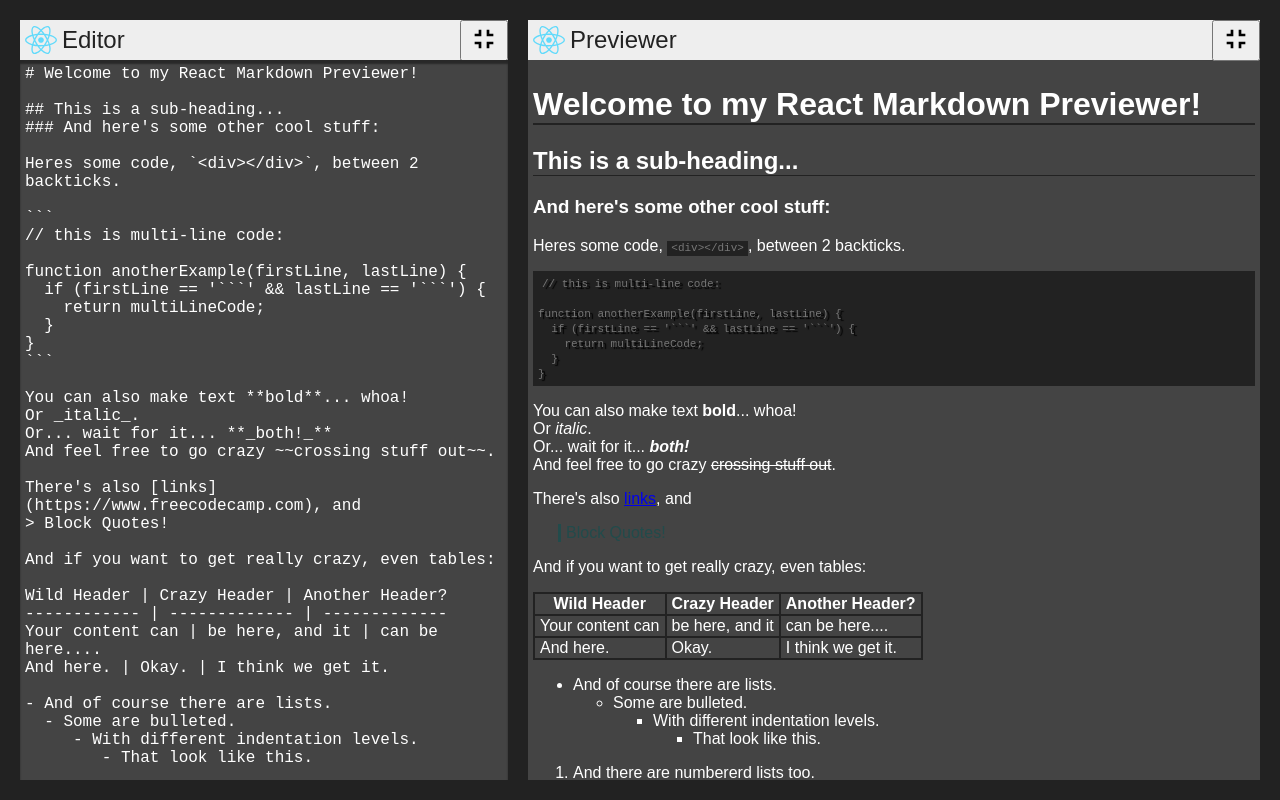
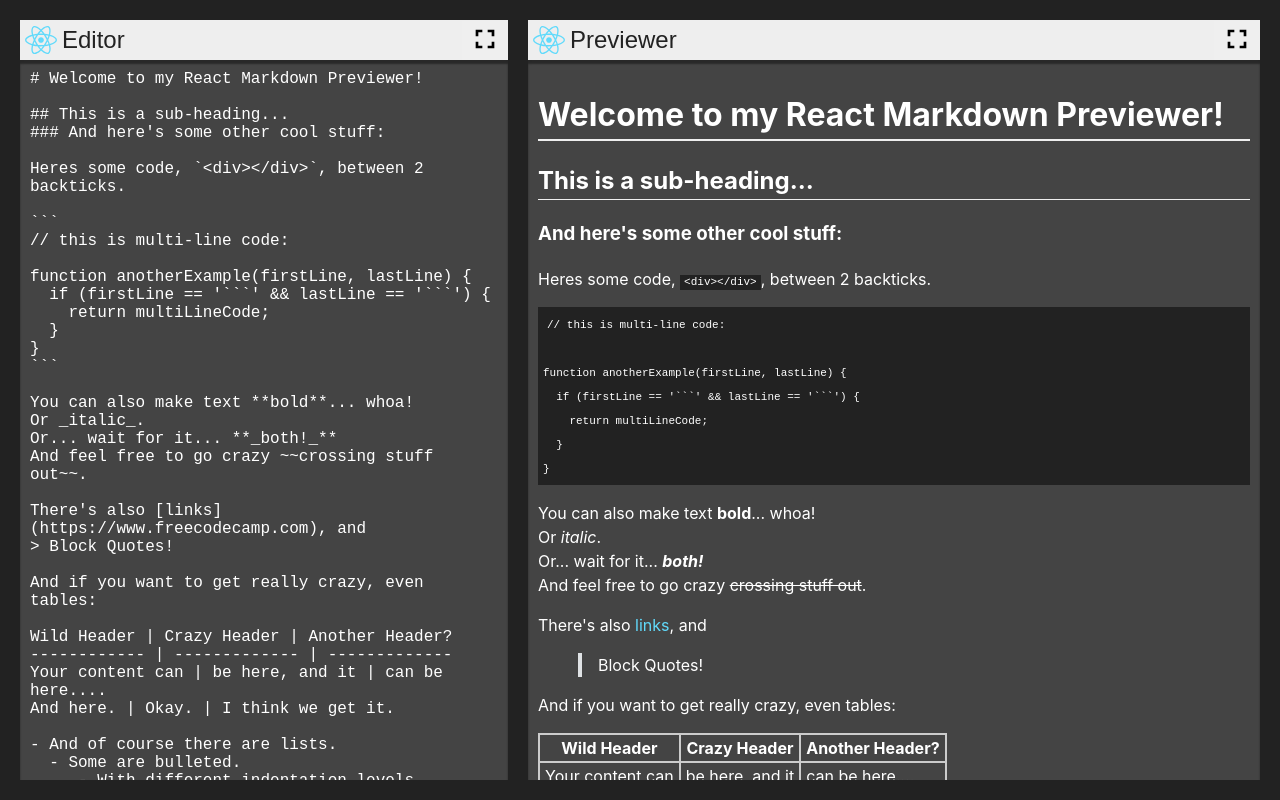
Before and after one commit to sitek94/simple-markdown-previewer, a React (Create React App) app: page / in a window 1280 px wide. Built offline with nearby package versions, Linux system fonts and the light colour scheme.

Commit message:
update markdown styling

```diff
--- a/src/App.js
+++ b/src/App.js
@@ -46,17 +46,17 @@ export default function App() {
     <div className="App" style={singleWindowMode ? singleWindowStyle : null}>
       {showEditor && (
         <Editor
-          isMaximized={showEditor}
+          isMaximized={singleWindowMode}
           inputText={inputText}
           onChange={handleChange}
-          onIconClick={singleWindowMode ? minimizeEditor : maximizeEditor}
+          onResizeIconClick={singleWindowMode ? minimizeEditor : maximizeEditor}
         />
       )}
       {showPreviewer && (
         <Previewer
-          isMaximized={showPreviewer}
+          isMaximized={singleWindowMode}
           originalText={inputText}
-          onIconClick={singleWindowMode ? minimizePreviewer : maximizePreviewer}
+          onResizeIconClick={singleWindowMode ? minimizePreviewer : maximizePreviewer}
         />
       )}
     </div>
--- a/src/Previewer.js
+++ b/src/Previewer.js
@@ -19,7 +19,7 @@ export default function Previewer({ originalText, ...props }) {
   }
   return (
     <Panel {...props} label="Previewer" className="Previewer">
-      <div className="markup" dangerouslySetInnerHTML={createMarkup()} />
+      <div className="markdown" dangerouslySetInnerHTML={createMarkup()} />
     </Panel>
   );
 }
--- a/src/markdown-style.scss
+++ b/src/markdown-style.scss
@@ -1,14 +1,22 @@
-// MARKDOWN STYLES
-blockquote {
-    border-left: 3px solid #224B4B;
-    color: #224B4B;
-    padding-left: 5px;
-    margin-left: 25px;
+.markdown {
+  -ms-text-size-adjust: 100%;
+  -webkit-text-size-adjust: 100%;
+  line-height: 1.5;
+
+  font-family: -apple-system,BlinkMacSystemFont,Segoe UI,Helvetica,Arial,sans-serif,Apple Color Emoji,Segoe UI Emoji;
+  font-size: 16px;
+  line-height: 1.5;
+  word-wrap: break-word;
+
+  blockquote {
+    padding: 0 1em;
+    color: #fff;
+    border-left: .25em solid #dfe2e5;
   }
 
   code {
     background: #222;
-    color: #777;
+    color: #fff;
     padding: 1px 4px 2px 4px;
     font-size: 11px;
   }
@@ -16,25 +24,33 @@ blockquote {
   pre {
     background: #222;
     padding: 5px 0 5px 5px;
-    code {
-      text-shadow: 3px 2px 1px black;
-    }
   }
 
   h1 {
-    border-bottom: 2px solid #222;
+    border-bottom: 2px solid var(--grey-1);
   }
 
   h2 {
-    border-bottom: 1px solid #222;
+    border-bottom: 1px solid var(--grey-1);
+  }
+
+  a {
+    color: var(--blue);
+    text-decoration: none;
+
+    &:hover {
+      color: var(--blue-dark);
+    }
   }
 
   table {
     border-collapse: collapse;
   }
 
-  td, th {
-    border: 2px solid #222;
+  td,
+  th {
+    border: 2px solid #ccc;
     padding-left: 5px;
     padding-right: 5px;
   }
+}
--- a/src/style.scss
+++ b/src/style.scss
@@ -3,6 +3,8 @@
   --grey-8: #444;
   --grey-9: #222;
   --white: #fff;
+  --blue: #61dafb;
+  --blue-dark: #48abc7;
 
   --inner-shadow: inset 0px 4px 2px 0px rgba(0, 0, 0, 0.42);
   --default-font-size: 16px;
@@ -45,20 +47,23 @@ body {
 }
 
 
-// Markup container (Previewer component)
-.markup {
+// Markdown container (Previewer component)
+.markdown {
   width: 100%;
   height: 100%;
-  padding: var(--spacing-1);
+  padding: var(--spacing-2);
+  box-shadow: var(--inner-shadow);
+
+  overflow-y: scroll;
   word-break: break-word;
-  overflow-y: scroll;
+
 }
 
 // Textarea style (Editor component)
 .textarea {
   width: 100%;
   height: 100%;
-  padding: var(--spacing-1);
+  padding: var(--spacing-2);
 
   color: var(--white);
   background-color: var(--grey-8);
@@ -93,7 +98,7 @@ body {
 
   .logo {
     margin: 0 var(--spacing-1);
-    color: #61dafb;
+    color: var(--blue);
     font-size: 32px;
   }
 
@@ -106,6 +111,17 @@ body {
   }
 
   .button {
+    border: none;
+    outline: none;
+    transition: all .3s;
+    border: 1px solid transparent;
+
+    &:hover {
+      color: var(--white);
+      background-color: var(--blue);
+      border: 1px solid var(--blue);
+    }
+
     & > svg {
         font-size: 32px;
     }
```
